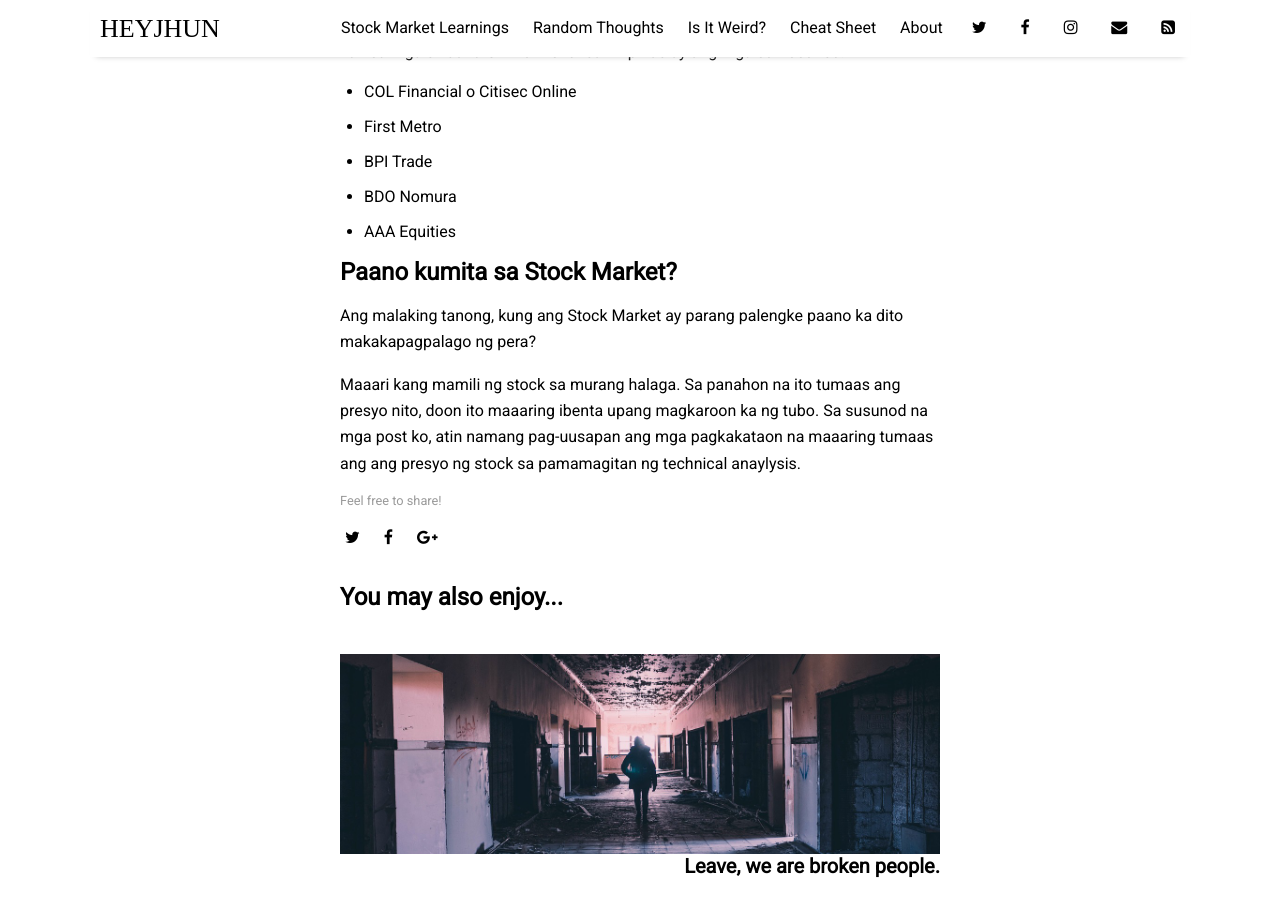
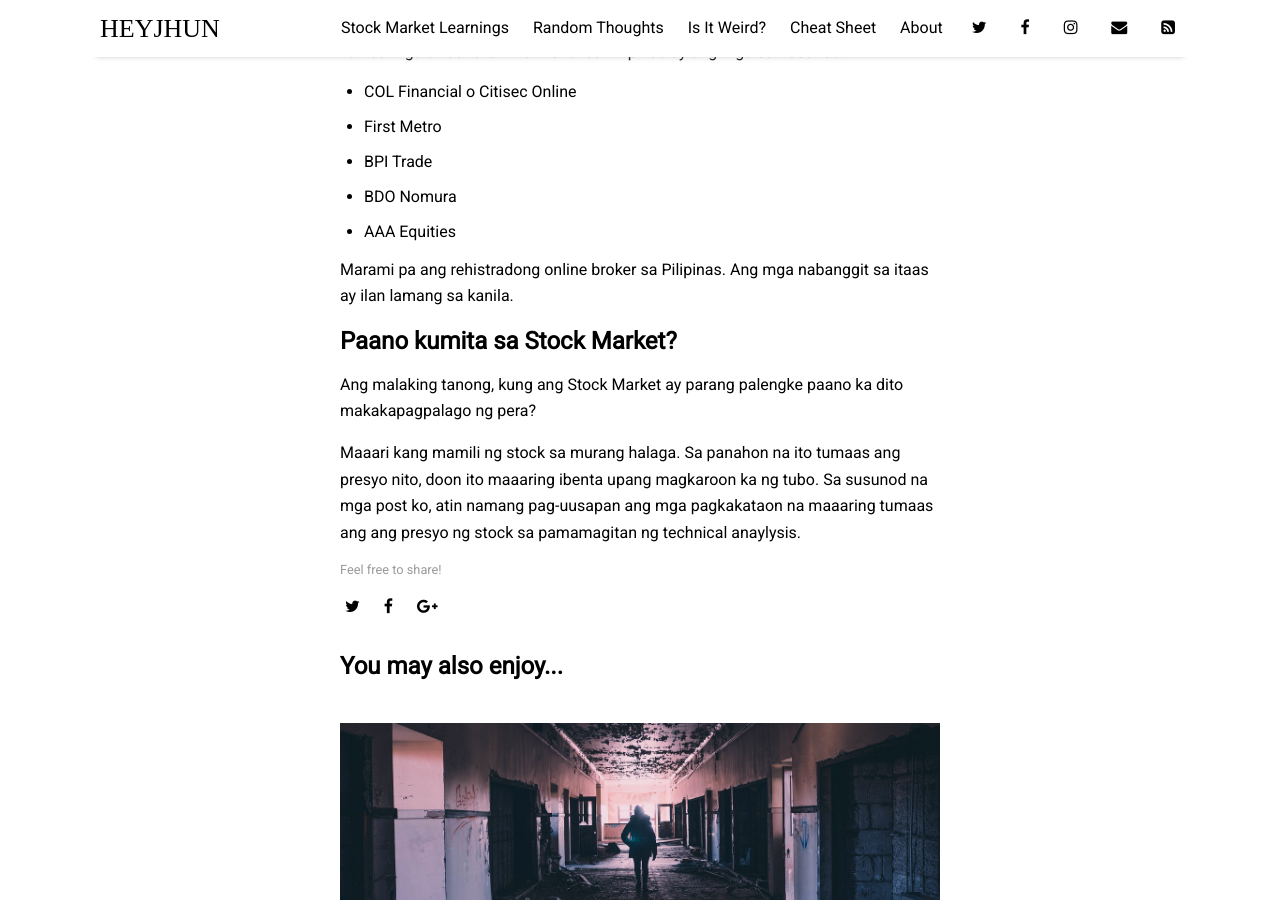
Before and after one commit to heyjhun/heyjhun.github.io, a Jekyll site: the page built from _posts/stock-market-learnings/2019-10-20-stock-market-pamilihan-ng-stock.md, in a window 1280 px wide and 900 px high, scrolled down 1576 px. Built offline with Jekyll 4.4.1, drawn with Linux system fonts in a browser that asks for light colours; nearby versions of some CDN libraries; some web fonts are replaced.

Commit message:
Stock market article update

```diff
--- a/_posts/stock-market-learnings/2019-10-20-stock-market-pamilihan-ng-stock.md
+++ b/_posts/stock-market-learnings/2019-10-20-stock-market-pamilihan-ng-stock.md
@@ -44,6 +44,8 @@ Ilan sa mga sikat na Online Broker sa Pilipinas ay ang mga sumusunod:
 + BDO Nomura
 + AAA Equities
 
+Marami pa ang rehistradong online broker sa Pilipinas. Ang mga nabanggit sa itaas ay ilan lamang sa kanila.
+
 ## Paano kumita sa Stock Market?
 
 Ang malaking tanong, kung ang Stock Market ay parang palengke paano ka dito makakapagpalago ng pera?
```
